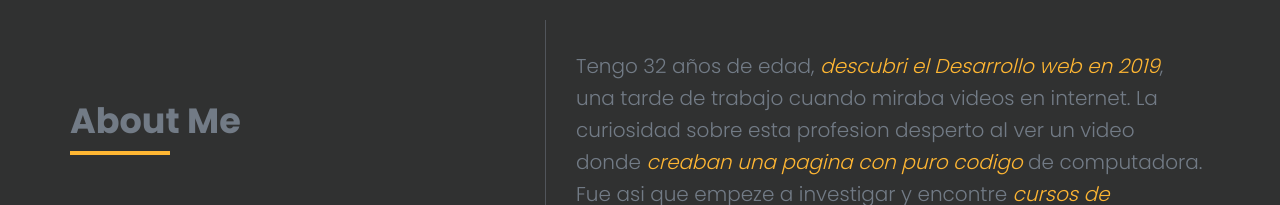
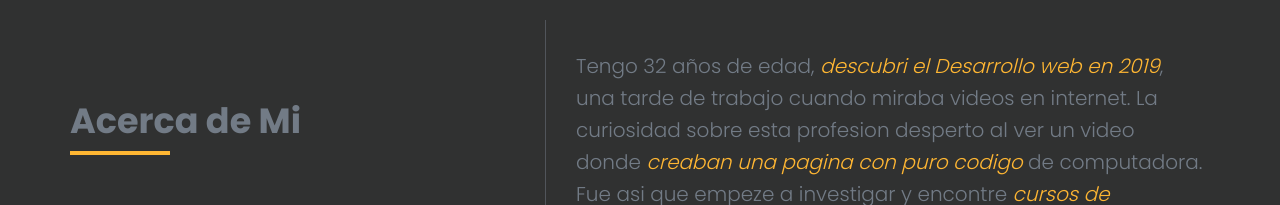
Before and after one commit to cuchi300/portfolio-agustin-baiud, a website: page index.html in a window 1280 px wide. Shown: the part 735-940 px from the top of the page. Drawn offline with nearby package versions, Linux system fonts and the light colour scheme.

Commit message:
se edito texto mal escrito seccion about

```diff
--- a/index.html
+++ b/index.html
@@ -96,9 +96,9 @@
     <section class="about pt-5" id="about">
         <div class="container-xl">
             <div class="row text-white py-5 my-5">
-                <h2 class="text-center about__heading z-3 pt-5 mb-5 d-md-none d-block">About Me</h2>
+                <h2 class="text-center about__heading z-3 pt-5 mb-5 d-md-none d-block">Acerca de Mi</h2>
                 <div class="col-12 col-md-5 about__bg text-center pe-md-5 order-2 order-md-0">
-                    <h2 class="text-start about__heading z-3 pt-5 mb-5 d-md-block d-none">About Me</h2>
+                    <h2 class="text-start about__heading z-3 pt-5 mb-5 d-md-block d-none">Acerca de Mi</h2>
                     <figure class="figure pt-5">
                         <img src="build/img/yo.jpg" class="figure-img img-fluid rounded" loading="lazy" alt="yo trabajando">
                         <figcaption class="text-white text-md-start pt-3 figure-caption">Yo estudiando en plena pandemia Agosto del 2020</figcaption>
```
